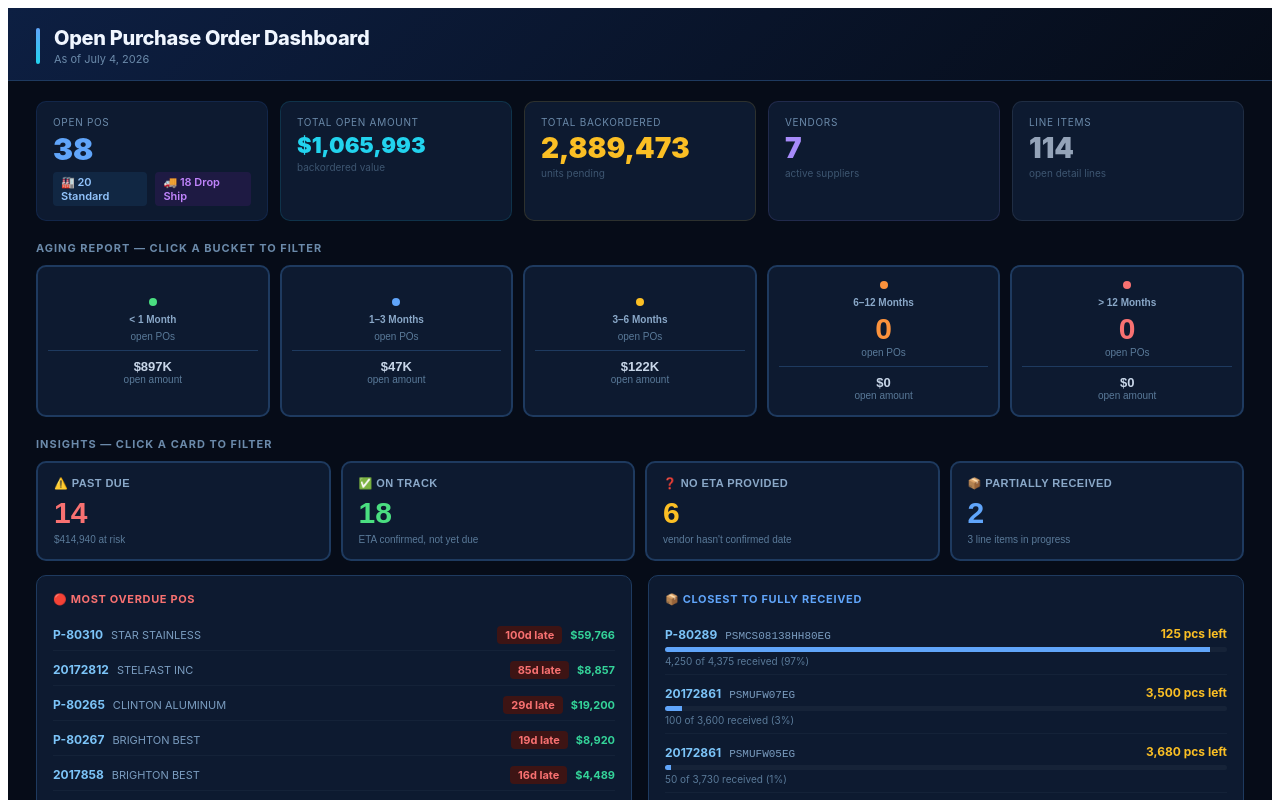
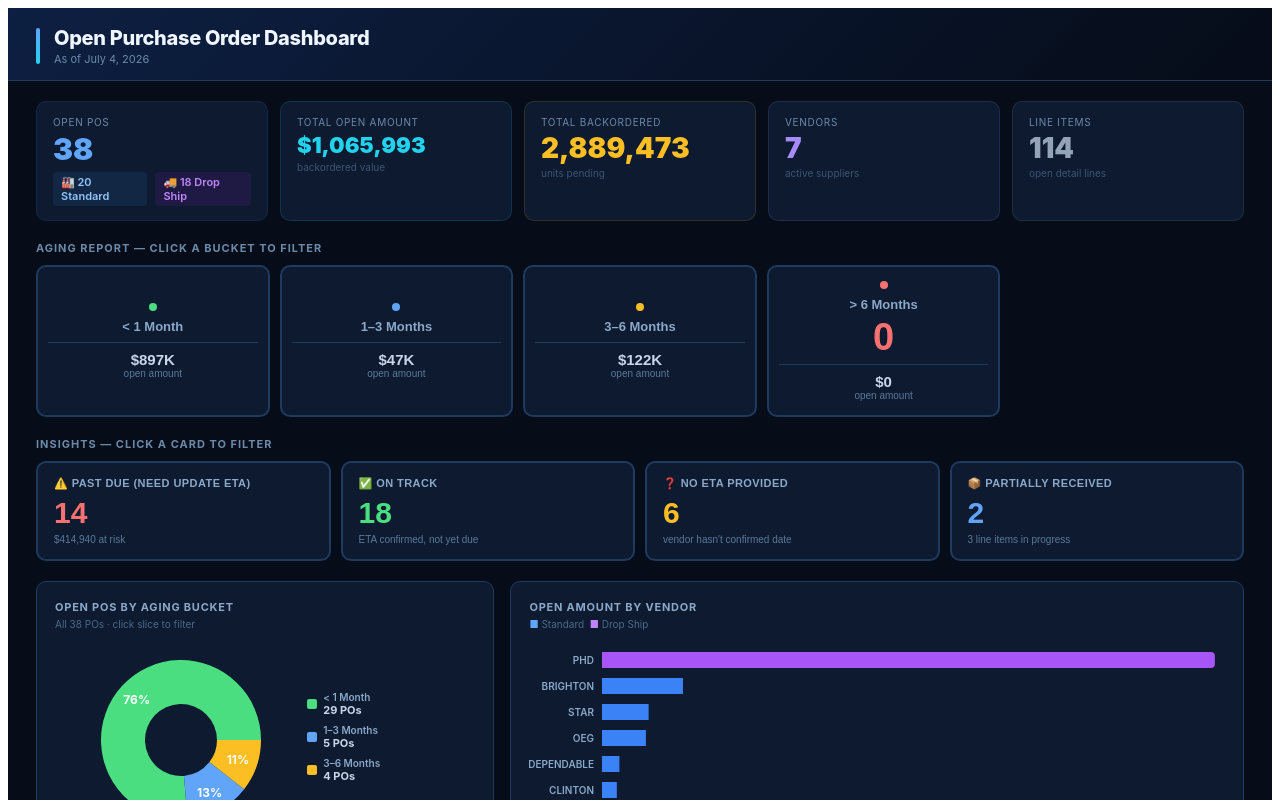
Before and after one commit to mavaldez01/mi-dashboard, a React (Vite) app: page / in a window 1280 px wide. Shown: the top 800 px of the page. Built offline with nearby package versions, Linux system fonts and the light colour scheme.

Commit message:
actualización

```diff
--- a/src/App.jsx
+++ b/src/App.jsx
@@ -5,9 +5,9 @@ const RAW_DATA = [{"PO #": "P-80310", "PO Date": "2026-02-24", "Vendor": "STAR S
 
 const TODAY = new Date("2026-07-04");
 const daysDiff = d => Math.floor((TODAY - new Date(d)) / 86400000);
-const ageBucket = d => d < 30 ? "< 1 Month" : d < 90 ? "1–3 Months" : d < 180 ? "3–6 Months" : d < 365 ? "6–12 Months" : "> 12 Months";
-const BUCKETS = ["< 1 Month", "1–3 Months", "3–6 Months", "6–12 Months", "> 12 Months"];
-const BCOLORS = { "< 1 Month": "#4ade80", "1–3 Months": "#60a5fa", "3–6 Months": "#fbbf24", "6–12 Months": "#fb923c", "> 12 Months": "#f87171" };
+const ageBucket = d => d < 30 ? "< 1 Month" : d < 90 ? "1–3 Months" : d < 180 ? "3–6 Months" : "> 6 Months";
+const BUCKETS = ["< 1 Month", "1–3 Months", "3–6 Months", "> 6 Months"];
+const BCOLORS = { "< 1 Month": "#4ade80", "1–3 Months": "#60a5fa", "3–6 Months": "#fbbf24", "> 6 Months": "#f87171" };
 const fmt$ = v => "$" + v.toLocaleString("en-US", { minimumFractionDigits: 0, maximumFractionDigits: 0 });
 const fmtK = v => v >= 1000 ? "$" + (v / 1000).toFixed(0) + "K" : "$" + v.toFixed(0);
 
@@ -197,11 +197,10 @@ export default function Dashboard() {
                 <button key={b} onClick={() => setSelectedBucket(active ? null : b)}
                   style={{ background: active ? BCOLORS[b] + "20" : "#0d1a30", border: `2px solid ${active ? BCOLORS[b] : "#1e3a5f"}`, borderRadius: 10, padding: "14px 10px", cursor: "pointer", transition: "all 0.15s", textAlign: "center" }}>
                   <div style={{ width: 8, height: 8, borderRadius: "50%", background: BCOLORS[b], margin: "0 auto 8px" }} />
-                  <div style={{ fontSize: 10, color: "#8aa8c8", marginBottom: 6, fontWeight: 700 }}>{b}</div>
-                  <div style={{ fontSize: 30, fontWeight: 900, color: BCOLORS[b], lineHeight: 1 }}>{info.pos}</div>
-                  <div style={{ fontSize: 10, color: "#5a7a99", marginTop: 3 }}>open POs</div>
+                  <div style={{ fontSize: 13, color: "#8aa8c8", marginBottom: 6, fontWeight: 700 }}>{b}</div>
+                  <div style={{ fontSize: 38, fontWeight: 900, color: BCOLORS[b], lineHeight: 1 }}>{info.pos}</div>
                   <div style={{ height: 1, background: "#1e3a5f", margin: "8px 0" }} />
-                  <div style={{ fontSize: 13, color: "#c8d6e8", fontWeight: 700 }}>{fmtK(info.openAmt)}</div>
+                  <div style={{ fontSize: 15, color: "#c8d6e8", fontWeight: 700 }}>{fmtK(info.openAmt)}</div>
                   <div style={{ fontSize: 10, color: "#5a7a99" }}>open amount</div>
                 </button>
               );
@@ -222,7 +221,7 @@ export default function Dashboard() {
           </div>
           <div style={{ display: "grid", gridTemplateColumns: "repeat(4, 1fr)", gap: 10, marginBottom: 14 }}>
             {[
-              { key: "pastDue", label: "Past Due", icon: "⚠️", count: insightsAll.pastDue.length, color: "#f87171", sub: `${insightsAll.pastDue.reduce((s, p) => s + p["Open Amt"], 0).toLocaleString("en-US", { style: "currency", currency: "USD", maximumFractionDigits: 0 })} at risk` },
+              { key: "pastDue", label: "Past Due (Need Update ETA)", icon: "⚠️", count: insightsAll.pastDue.length, color: "#f87171", sub: `${insightsAll.pastDue.reduce((s, p) => s + p["Open Amt"], 0).toLocaleString("en-US", { style: "currency", currency: "USD", maximumFractionDigits: 0 })} at risk` },
               { key: "onTrack", label: "On Track", icon: "✅", count: insightsAll.onTrack.length, color: "#4ade80", sub: "ETA confirmed, not yet due" },
               { key: "noETA", label: "No ETA Provided", icon: "❓", count: insightsAll.noETA.length, color: "#fbbf24", sub: "vendor hasn't confirmed date" },
               { key: "partial", label: "Partially Received", icon: "📦", count: insightsAll.partial.length, color: "#60a5fa", sub: `${partialLines.length} line items in progress` },
@@ -250,62 +249,6 @@ export default function Dashboard() {
             </div>
           )}
 
-          {/* Detail strips: worst overdue + partial receipts closest to done */}
-          <div style={{ display: "grid", gridTemplateColumns: "1fr 1fr", gap: 16 }}>
-            {/* Most overdue POs */}
-            <div style={{ background: "#0d1a30", borderRadius: 10, padding: 16, border: "1px solid #1e3a5f" }}>
-              <div style={{ fontSize: 11, color: "#f87171", fontWeight: 700, marginBottom: 10, textTransform: "uppercase", letterSpacing: "0.06em" }}>
-                🔴 Most Overdue POs
-              </div>
-              {overdueDetail.length === 0 ? (
-                <div style={{ fontSize: 12, color: "#5a7a99", padding: "8px 0" }}>No overdue POs — everything is on track.</div>
-              ) : (
-                <div>
-                  {overdueDetail.slice(0, 5).map(p => (
-                    <div key={p["PO #"]} style={{ display: "flex", justifyContent: "space-between", alignItems: "center", padding: "7px 0", borderBottom: "1px solid #142238" }}>
-                      <div>
-                        <span style={{ color: "#7cc4f8", fontWeight: 700, fontSize: 12 }}>{p["PO #"]}</span>
-                        <span style={{ color: "#7a9cbf", fontSize: 11, marginLeft: 8 }}>{p.Vendor.split(" ").slice(0, 2).join(" ")}</span>
-                      </div>
-                      <div style={{ textAlign: "right" }}>
-                        <span style={{ background: "#3d1414", color: "#f87171", borderRadius: 4, padding: "2px 8px", fontSize: 11, fontWeight: 700 }}>{p.daysLate}d late</span>
-                        <span style={{ color: "#34d399", fontSize: 11, fontWeight: 700, marginLeft: 8 }}>{fmt$(p["Open Amt"])}</span>
-                      </div>
-                    </div>
-                  ))}
-                  {overdueDetail.length > 5 && <div style={{ fontSize: 10, color: "#5a7a99", marginTop: 8 }}>+{overdueDetail.length - 5} more — use the "Past Due" filter above to see all</div>}
-                </div>
-              )}
-            </div>
-
-            {/* Closest to fully received */}
-            <div style={{ background: "#0d1a30", borderRadius: 10, padding: 16, border: "1px solid #1e3a5f" }}>
-              <div style={{ fontSize: 11, color: "#60a5fa", fontWeight: 700, marginBottom: 10, textTransform: "uppercase", letterSpacing: "0.06em" }}>
-                📦 Closest to Fully Received
-              </div>
-              {partialLines.length === 0 ? (
-                <div style={{ fontSize: 12, color: "#5a7a99", padding: "8px 0" }}>No partial receipts on open lines.</div>
-              ) : (
-                <div>
-                  {partialLines.slice(0, 5).map((l, i) => (
-                    <div key={i} style={{ padding: "7px 0", borderBottom: "1px solid #142238" }}>
-                      <div style={{ display: "flex", justifyContent: "space-between", alignItems: "center" }}>
-                        <div>
-                          <span style={{ color: "#7cc4f8", fontWeight: 700, fontSize: 12 }}>{l["PO #"]}</span>
-                          <span style={{ color: "#7a9cbf", fontSize: 11, marginLeft: 8, fontFamily: "monospace" }}>{l.Item}</span>
-                        </div>
-                        <span style={{ color: "#fbbf24", fontSize: 12, fontWeight: 700 }}>{l.Backordered.toLocaleString()} pcs left</span>
-                      </div>
-                      <div style={{ marginTop: 4, height: 5, background: "#162338", borderRadius: 3, overflow: "hidden" }}>
-                        <div style={{ width: `${(l.pctReceived * 100).toFixed(0)}%`, height: "100%", background: "#60a5fa" }} />
-                      </div>
-                      <div style={{ fontSize: 10, color: "#5a7a99", marginTop: 3 }}>{l.Received.toLocaleString()} of {l.Ordered.toLocaleString()} received ({(l.pctReceived * 100).toFixed(0)}%)</div>
-                    </div>
-                  ))}
-                </div>
-              )}
-            </div>
-          </div>
         </div>
 
         {/* Charts Row */}
```
